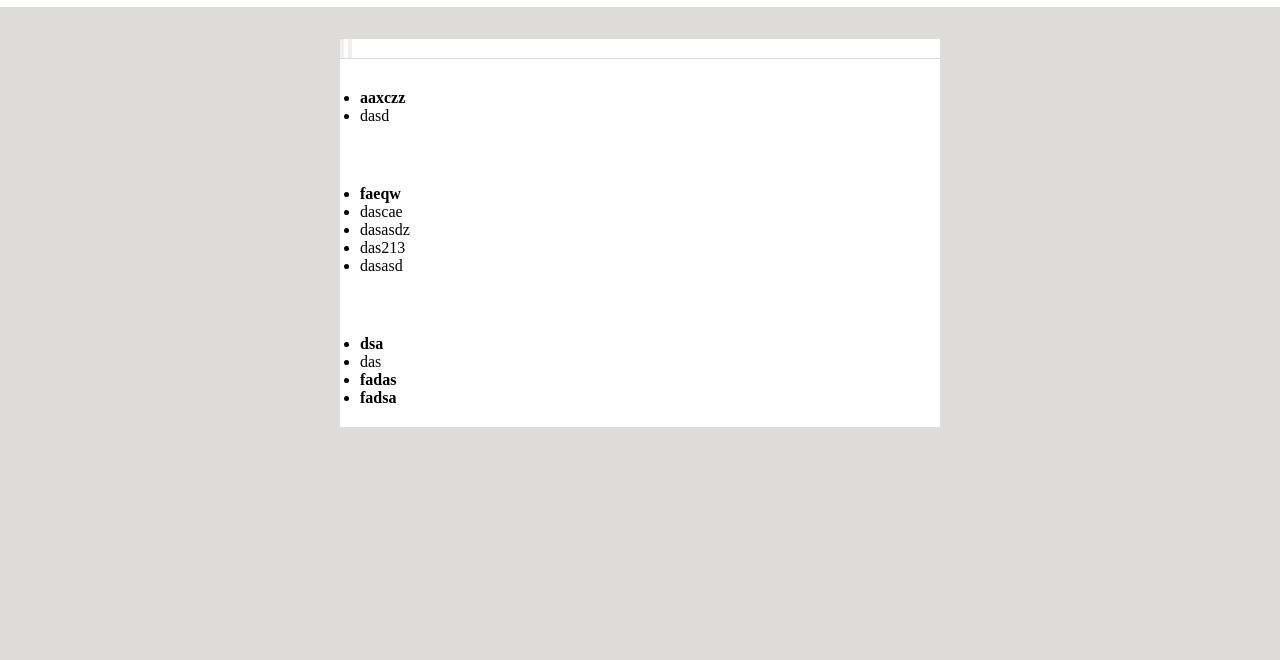
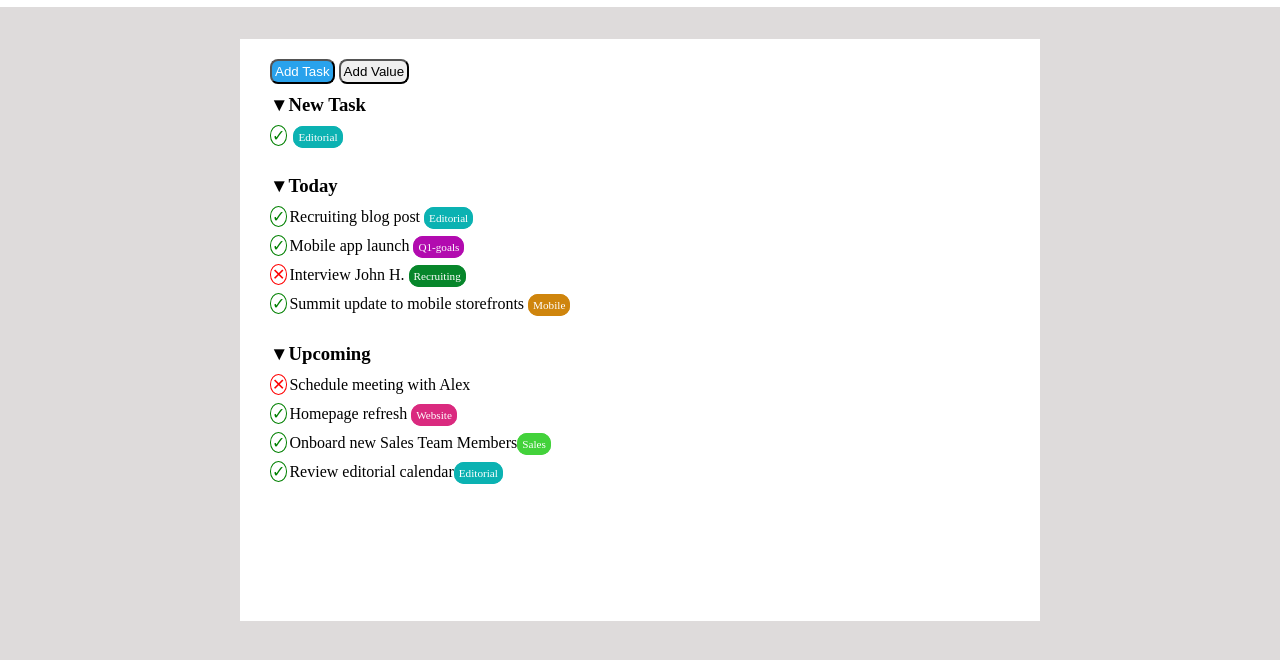
Before and after one commit to Lucaalex00/html-css-toboolist, a plain HTML site: page index.html in a window 1280 px wide. Shown: the part 56-716 px from the top of the page. Drawn offline with Linux system fonts and the light colour scheme.

Commit message:
Main Commit

```diff
--- a/assets/style.css
+++ b/assets/style.css
@@ -36,18 +36,40 @@ body {
 /*#endregion HEADER*/
 
 #main {
-    width: 600px;
+    width: 800px;
     margin: auto;
     background-color: white;
+    padding-bottom: 5rem;
+
 }
 
-ul {
-    margin-bottom: 20px;
-    padding: 20px;
+.main-container {
+    padding-left: 30px;
+    padding-top: 20px;
+    padding-bottom: 30px;
 }
 
-#container-button-list {
-    border-bottom: 1px solid rgb(222, 219, 219);
+.button,
+.button-clicked {
+    border-radius: 0.5rem;
+    padding: 3px;
+}
+
+.button {}
+
+.button-clicked {
+    background-color: rgb(41, 162, 236);
+    color: white;
+}
+
+
+ul {
+    margin-bottom: 30px;
+    list-style: none;
+}
+
+li {
+    margin-bottom: 10px;
 }
 
 #container-unordered-list {
@@ -56,4 +78,76 @@ ul {
 
 .unordered-list-title {
     font-weight: bold;
+    font-size: 1rem;
+
 }
+
+.editorial {
+    border: 2px solid rgb(11, 178, 178);
+    border-radius: 10px;
+    background-color: rgb(11, 178, 178);
+    font-size: 0.7rem;
+    color: white;
+    padding: 3px;
+}
+
+.q1-goals {
+    border: 2px solid rgb(178, 11, 175);
+    border-radius: 10px;
+    background-color: rgb(178, 11, 175);
+    font-size: 0.7rem;
+    color: white;
+    padding: 3px;
+}
+
+.recruiting {
+    border: 2px solid rgb(7, 134, 43);
+    border-radius: 10px;
+    background-color: rgb(7, 134, 43);
+    font-size: 0.7rem;
+    color: white;
+    padding: 3px;
+}
+
+.mobile {
+    border: 2px solid rgb(207, 133, 13);
+    border-radius: 10px;
+    background-color: rgb(207, 133, 13);
+    font-size: 0.7rem;
+    color: white;
+    padding: 3px;
+}
+
+.website {
+    border: 2px solid rgb(218, 42, 127);
+    border-radius: 10px;
+    background-color: rgb(218, 42, 127);
+    font-size: 0.7rem;
+    color: white;
+    padding: 3px;
+}
+
+.sales {
+    border: 2px solid rgb(67, 210, 59);
+    border-radius: 10px;
+    background-color: rgb(67, 210, 59);
+    font-size: 0.7rem;
+    color: white;
+    padding: 3px;
+}
+
+.check {
+    color: green;
+    border: 1px solid green;
+    border-radius: 50%;
+    padding: 1px;
+    margin-right: 2px;
+}
+
+.cross {
+    color: red;
+    border: 1px solid red;
+    border-radius: 50%;
+    padding: 1px;
+    margin-right: 2px;
+}
--- a/index.html
+++ b/index.html
@@ -22,39 +22,63 @@
 
     <!--#main-->
     <main id="main">
+        <div class="main-container">
             <div id="container-button-list">
-            <input class="button-clicked" type="button">
-            <input class="button" type="button">
+                <input class="button-clicked" type="button" value="Add Task">
+                <input class="button" type="button" value="Add Value">
             </div>
             <div id="container-unordered-list">
+
+                <!--Ho utilizzato gli unicode perchè non ho capito come mai non funziona l'attributo SYMBOLS() in css -->
+
                 <ul> <!--New Task List-->
-                <li class="unordered-list-title">aaxczz
+                    <li class="unordered-list-title">
+                        <h3>&#9660;New Task</h3>
                     </li>
-                <li class="unordered-list-element">dasd
+
+                    <li class="unordered-list-element"><span class="check">&#10003;</span> <span
+                            class="editorial">Editorial</span>
                     </li>
                 </ul>
+
                 <ul> <!--Today List-->
-                <li class="unordered-list-title">faeqw
+                    <li class="unordered-list-title">
+                        <h3>&#9660;Today</h3>
                     </li>
-                <li class="unordered-list-element">dascae
+                    <li class="unordered-list-element"><span class="check">&#10003;</span>Recruiting blog post
+                        <span class="editorial">Editorial</span>
                     </li>
-                <li class="unordered-list-element">dasasdz
+                    <li class="unordered-list-element"><span class="check">&#10003;</span>Mobile app launch
+                        <span class="q1-goals">Q1-goals</span>
+
+                    <li class="unordered-list-element"><span class="cross">&#10005;</span>Interview John H.
+                        <span class="recruiting">Recruiting</span>
+
+                    <li class="unordered-list-element"><span class="check">&#10003;</span>Summit update to mobile
+                        storefronts
+                        <span class="mobile" Mobile>Mobile</span>
+                </ul>
+                <ul> <!--Upcoming List-->
+                    <li class="unordered-list-title">
+                        <h3>&#9660;Upcoming</h3>
                     </li>
-                <li class="unordered-list-element">das213
+
+                    <li class="unordered-list-element"><span class="cross">&#10005;</span>Schedule meeting with Alex
                     </li>
-                <li class="unordered-list-element">dasasd
+
+                    <li class="unordered-list-element"><span class="check">&#10003;</span>Homepage refresh
+                        <span class="website">Website</span>
+                    </li>
+
+                    <li class="unordered-list-element"><span class="check">&#10003;</span>Onboard new Sales Team
+                        Members<span class="sales">Sales</span>
+                    </li>
+
+                    <li class="unordered-list-element"><span class="check">&#10003;</span>Review editorial calendar<span
+                            class="editorial">Editorial</span>
                     </li>
                 </ul>
-            <ul> <!--Upcoming List-->
-                <li class="unordered-list-title">dsa
-                </li>
-                <li class="unordered-list-element">das
-                </li>
-                <li class="unordered-list-title">fadas
-                </li>
-                <li class="unordered-list-title">fadsa
-                </li>
-            </ul>
+            </div>
         </div>
     </main>
     <!-- /#main -->
```
Lines whose indentation alone changed are shown as unchanged.
